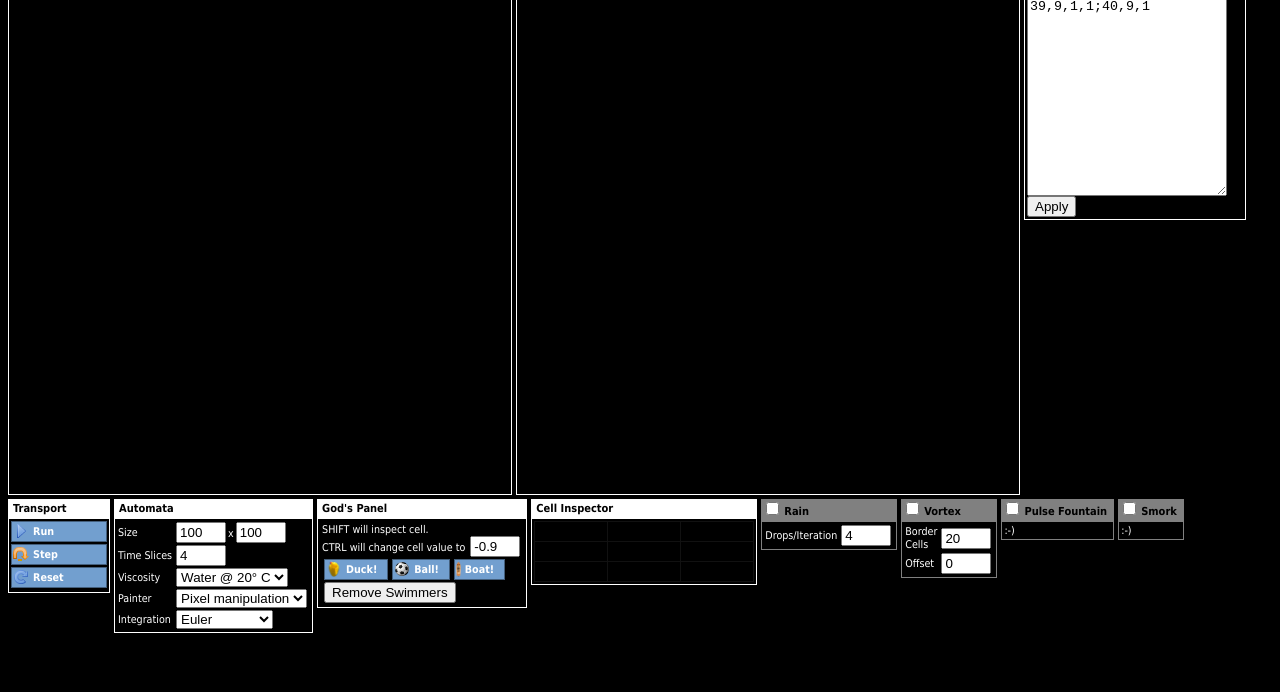
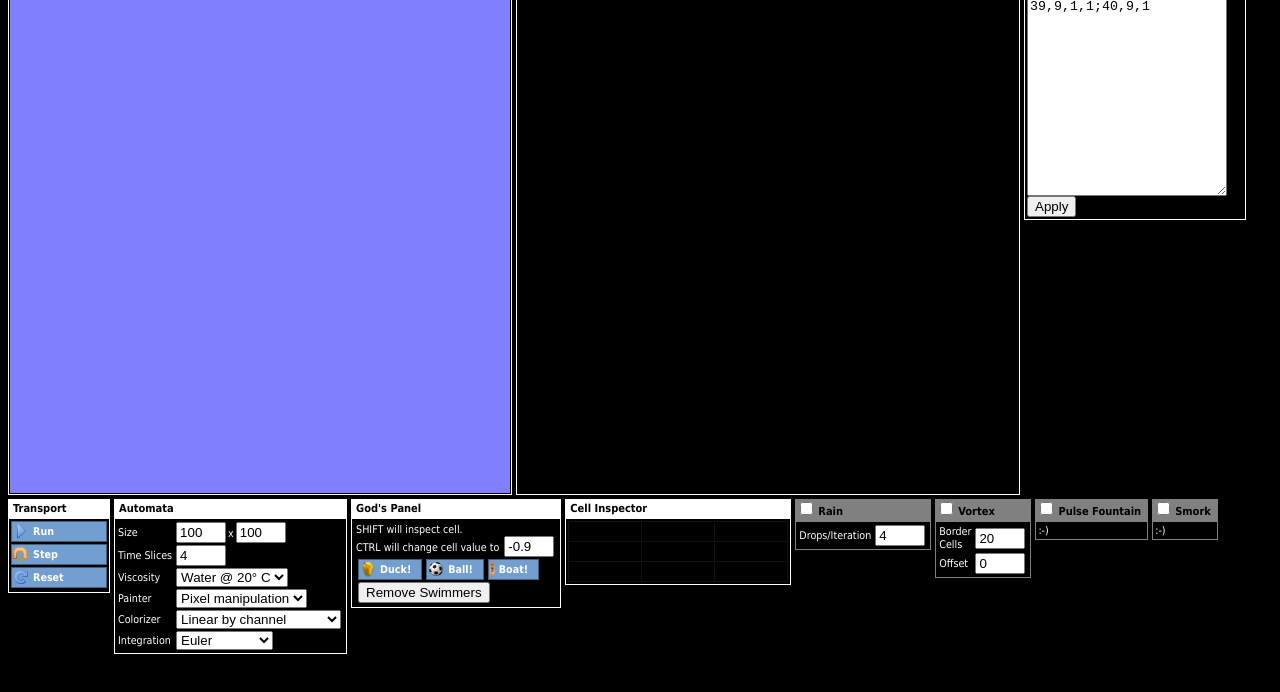
Before and after one commit to foyan/Tusk, a plain HTML site: page src/index.html in a window 1280 px wide. Shown: the part 88-780 px from the top of the page. Drawn offline with Linux system fonts and the light colour scheme.

Commit message:
Colorizer strategies

```diff
--- a/src/index.html
+++ b/src/index.html
@@ -1,6 +1,10 @@
 <html>
 
 	<head>
+		<script type="text/javascript" src="ui/colorizers/LinearColorizer.js"></script>
+		<script type="text/javascript" src="ui/colorizers/LogarithmicColorizer.js"></script>
+		<script type="text/javascript" src="ui/colorizers/NormalColorizer.js"></script>
+		<script type="text/javascript" src="ui/colorizers/ColorizerFactory.js"></script>
 		<script type="text/javascript" src="ui/ViewUtils.js"></script>
 		<script type="text/javascript" src="utils/Viscosity.js"></script>
 		<script type="text/javascript" src="tusks/Pool.js"></script>
@@ -101,6 +105,10 @@
 					<td><select id="painter" name="painter" size="1"></select></td>
 				</tr>
 				<tr>
+					<td>Colorizer</td>
+					<td><select id="colorizer" name="colorizer" size="1"></select></td>
+				</tr>
+				<tr>
 					<td>Integration</td>
 					<td><select id="integration" name="integration" size="1"></select></td>
 				</tr>
--- a/src/ui/Doc.js
+++ b/src/ui/Doc.js
@@ -46,6 +46,8 @@ function Doc() {
 
 	this.painter = document.getElementById("painter");
 
+	this.colorizer = document.getElementById("colorizer");
+
 	this.size = {
 		rows: document.getElementById("rows"),
 		cols: document.getElementById("cols")
--- a/src/ui/View.js
+++ b/src/ui/View.js
@@ -25,6 +25,7 @@ function View() {
 
 		this.primaryPainter = PainterFactory.create(PainterFactory.types[0], this.doc.primaryCanvas, this);
 		this.secondaryPainter = PainterFactory.create(PainterFactory.types[0], this.doc.secondaryCanvas, this);
+		this.colorizer = ColorizerFactory.types[0];
 
 		this.doc.removeSwimmers.onclick = (function(view) {
 			return function() {
@@ -108,6 +109,14 @@ function View() {
 			};
 		})(this));
 
+		ViewUtils.bindStrategiesToCombobox(null, this.doc.colorizer, ColorizerFactory.types, function(p) {
+			return p.name;
+		}, (function(view) {
+			return function(c) {
+				view.colorizer = c;
+			};
+		})(this));
+
 		ViewUtils.bindStrategiesToCombobox(null, this.doc.integration, IntegrationRegistry, function(i) {
 			return i.name;
 		}, (function(view) {
@@ -115,6 +124,7 @@ function View() {
 				view.automata.integration = i;
 			};
 		})(this));
+
 	}
 
 	this.bindTuskStrategies = function(tusk) {
--- a/src/ui/ViewUtils.js
+++ b/src/ui/ViewUtils.js
@@ -1,15 +1,15 @@
 var ViewUtils = {
 
-	getColor: function(du, r0, g0, b0) {
+	/*getColor: function(du, r0, g0, b0) {
+		var rgb = (1 + du) * Math.pow(256, 3);
 		return {
-			r: Math.min(255, Math.max(0, Math.floor(r0 * (1+Math.log(Math.abs(du))/20.0)))),
-			g: Math.min(255, Math.max(0, Math.floor(g0 * (1+Math.log(Math.abs(du))/20.0)))),
-			b: Math.min(255, Math.max(0, Math.floor(b0 * (1+Math.log(Math.abs(du))/20.0))))
+			r: (rgb >> 16) & 255,
+			g: (rgb >> 8) & 255,
+			b: rgb & 255
 		};
-	},
+	},*/
 
-	getFormattedColor: function(du, r0, g0, b0) {
-		var color = ViewUtils.getColor(du, r0, g0, b0);
+	formatColor: function(color) {
 		return "rgb(" + color.r + "," + color.g + "," + color.b + ")";
 	},
 
--- /dev/null
+++ b/src/ui/colorizers/ColorizerFactory.js
@@ -0,0 +1,9 @@
+var ColorizerFactory = {
+
+	types: [
+		NormalColorizer,
+		LogarithmicColorizer,
+		new LinearColorizer()
+	]
+
+};
--- /dev/null
+++ b/src/ui/colorizers/LinearColorizer.js
@@ -0,0 +1,21 @@
+function LinearColorizer() {
+
+	this.name = "Linear";
+
+	this.THRESHOLD = 1000000;
+
+	this.step = 0;
+
+	this.min = -16000;
+	this.max = +16000;
+
+	this.getColor = function(du, r0, g0, b0) {
+		var rgb = Math.abs(Math.floor(du));
+		return {
+			r: rgb & 255,
+			g: (rgb >> 8) & 255,
+			b: (rgb >> 16) & 255
+		};
+	};
+
+};
--- /dev/null
+++ b/src/ui/colorizers/LogarithmicColorizer.js
@@ -0,0 +1,13 @@
+var LogarithmicColorizer = {
+
+	name: "Logarithmic per channel",
+
+	getColor: function(du, r0, g0, b0) {
+		return {
+			r: Math.min(255, Math.max(0, Math.floor(r0 * (1+Math.log(Math.abs(du))/20.0)))),
+			g: Math.min(255, Math.max(0, Math.floor(g0 * (1+Math.log(Math.abs(du))/20.0)))),
+			b: Math.min(255, Math.max(0, Math.floor(b0 * (1+Math.log(Math.abs(du))/20.0))))
+		};
+	}
+
+};
--- /dev/null
+++ b/src/ui/colorizers/NormalColorizer.js
@@ -0,0 +1,13 @@
+var NormalColorizer = {
+
+	name: "Linear by channel",
+
+	getColor: function(du, r0, g0, b0) {
+		return {
+			r: Math.min(255, Math.max(0, Math.floor(r0 * (1 + du)))),
+			g: Math.min(255, Math.max(0, Math.floor(g0 * (1 + du)))),
+			b: Math.min(255, Math.max(0, Math.floor(b0 * (1 + du))))
+		};
+	}
+
+};
--- a/src/ui/painters/PixelCanvasPainter.js
+++ b/src/ui/painters/PixelCanvasPainter.js
@@ -26,7 +26,7 @@ PixelCanvasPainter = function(ctx) {
 		var y = cell.y * this.scaling.y;
 
 		var baseColor = this.baseColor;
-		var color = ViewUtils.getColor(this.pool.getValue(cell), baseColor.r, baseColor.g, baseColor.b);
+		var color = this.view.colorizer.getColor(this.pool.getValue(cell), baseColor.r, baseColor.g, baseColor.b);
 
 		for (var ix = x; ix < x + this.scaling.x; ix++) {
 			for (var iy = y; iy < y + this.scaling.y; iy++) {
--- a/src/ui/painters/VectorCanvasPainter.js
+++ b/src/ui/painters/VectorCanvasPainter.js
@@ -1,9 +1,12 @@
 VectorCanvasPainter = function(ctx) {
+
 	this.context = ctx;
 
 	this.scaling = new Vector();
 
 	this.baseColor = {r: 128, g: 128, b: 128};
+
+	this.view = null;
 
 	this.paintCell = function(cell) {
 
@@ -15,7 +18,7 @@ VectorCanvasPainter = function(ctx) {
 		var y = cell.y * this.scaling.y;
 		var baseColor = this.baseColor;
 
-		var color = ViewUtils.getFormattedColor(this.pool.getValue(cell), baseColor.r, baseColor.g, baseColor.b);
+		var color = ViewUtils.formatColor(this.view.colorizer.getColor(baseColor));
 		this.context.fillStyle = color;
 
 		this.context.fillRect(x, y, this.scaling.x, this.scaling.y);
```
